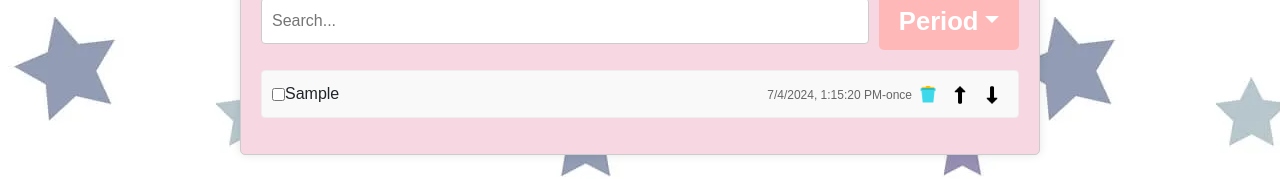
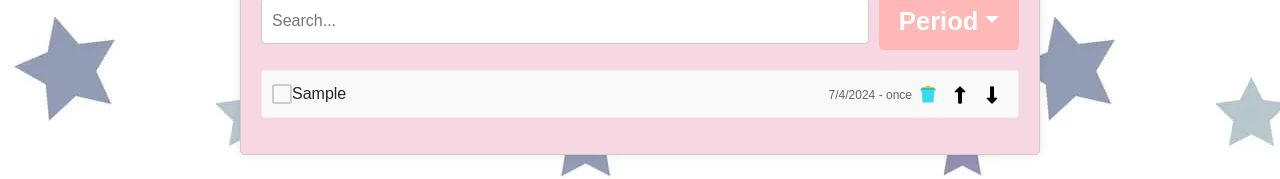
Before and after one commit to iremwacar/React-TodoList, a React (Vite) app: page / in a window 1280 px wide. Both pictures are taken after typing "Sample" into the empty fields and a click on the button "Add". Shown: the part 407-586 px from the top of the page. Built offline with nearby package versions, Linux system fonts and the light colour scheme.

Commit message:
chackbax css commit

```diff
--- a/src/componenets/Contacts/List/index.jsx
+++ b/src/componenets/Contacts/List/index.jsx
@@ -3,15 +3,11 @@ import Delete from "../../../assets/icons8-delete-48.png";
 import Up from "../../../assets/icons8-up-30.png";
 import Down from "../../../assets/icons8-down-30.png";
 import DatePicker from "react-datepicker";
-import Search from "../../../assets/icons8-search-30.png";
 import "react-datepicker/dist/react-datepicker.css";
 import Dropdown from "react-bootstrap/Dropdown";
 import "bootstrap/dist/css/bootstrap.min.css";
 import "react-toastify/dist/ReactToastify.css";
-
-import "../../../assets/icons8-search-30.png";
-
-import "react-toastify/dist/ReactToastify.css";
+import "../../../index.css";
 
 function List() {
   const [tasks, setTasks] = useState([]);
@@ -52,12 +48,7 @@ function List() {
     if (newTask.trim() !== "") {
       setTasks((prevTasks) => [
         ...prevTasks,
-        {
-          text: newTask,
-          datetime: selectedDate,
-          period: selectedPeriod,
-          completed: false,
-        },
+        { text: newTask, datetime: selectedDate, period: selectedPeriod, completed: false },
       ]);
       setNewTask("");
     }
@@ -183,7 +174,6 @@ function List() {
           type="text"
           placeholder="Search... "
           value={filterText}
-          src={Search}
           onChange={(e) => setFilterText(e.target.value)}
         />
         <Dropdown>
@@ -192,72 +182,38 @@ function List() {
           </Dropdown.Toggle>
 
           <Dropdown.Menu>
-            <Dropdown.Item
-              className="drp-once"
-              onClick={() => filterPeriod("once")}
-            >
-              Once
-            </Dropdown.Item>
-            <Dropdown.Item
-              className="drp-weekly"
-              onClick={() => filterPeriod("weekly")}
-            >
-              Weekly
-            </Dropdown.Item>
-            <Dropdown.Item
-              className="drp-monthly"
-              onClick={() => filterPeriod("monthly")}
-            >
-              Monthly
-            </Dropdown.Item>
-            <Dropdown.Item
-              className="drp-yearly"
-              onClick={() => filterPeriod("yearly")}
-            >
-              Yearly
-            </Dropdown.Item>
-            <Dropdown.Item
-              className="drp-all"
-              onClick={() => filterPeriod("all")}
-            >
-              All
-            </Dropdown.Item>
+            <Dropdown.Item onClick={() => filterPeriod("once")}>Once</Dropdown.Item>
+            <Dropdown.Item onClick={() => filterPeriod("weekly")}>Weekly</Dropdown.Item>
+            <Dropdown.Item onClick={() => filterPeriod("monthly")}>Monthly</Dropdown.Item>
+            <Dropdown.Item onClick={() => filterPeriod("yearly")}>Yearly</Dropdown.Item>
+            <Dropdown.Item onClick={() => filterPeriod("all")}>All</Dropdown.Item>
           </Dropdown.Menu>
         </Dropdown>
       </div>
 
       <ol className="task-list">
         {filteredTasks.map((task, index) => (
-          <li
-            key={index}
-            className={`${task.passed ? "task-passed" : ""} ${
-              task.completed ? "task-completed" : ""
-            }`}
-          >
-            <input
-              type="checkbox"
-              checked={task.completed}
-              onChange={() => toggleTaskCompleted(index)}
-            />
-
+          <li key={index} className={`${task.passed ? 'task-passed' : ''} ${task.completed ? 'task-completed' : ''}`}>
+            <div className="custom-checkbox" onClick={() => toggleTaskCompleted(index)}>
+              <input
+                type="checkbox"
+                checked={task.completed}
+                readOnly // Read-only olarak işaretlendi
+              />
+              <span className="checkmark">✓</span> {/* Stilize edilmiş tik işareti */}
+            </div>
             <span className="text">{renderFilteredText(task.text)}</span>
             <div>
               <span className="date-time">
-                {task.datetime.toLocaleString()}-{task.period}
+                {task.datetime.toLocaleDateString()} - {task.period}
               </span>
-              <button
-                className="delete-button"
-                onClick={() => deleteTask(index)}
-              >
+              <button className="delete-button" onClick={() => deleteTask(index)}>
                 <img className="delete-img" src={Delete} alt="Delete" />
               </button>
               <button className="up-button" onClick={() => moveTaskUp(index)}>
                 <img className="up-img" src={Up} alt="Move Up" />
               </button>
-              <button
-                className="down-button"
-                onClick={() => moveTaskDown(index)}
-              >
+              <button className="down-button" onClick={() => moveTaskDown(index)}>
                 <img className="down-img" src={Down} alt="Move Down" />
               </button>
             </div>
--- a/src/index.css
+++ b/src/index.css
@@ -150,3 +150,33 @@ body{
   opacity: 0.6; /* Opacity ayarı ile sonuk renk */
   color: #888; /* Opsiyonel olarak yazı rengi değiştirilebilir */
 }
+
+/* Checkbox stilini kaldır ve yerine stilize edilmiş tik işareti ekle */
+.to-do-list input[type="checkbox"] {
+  position: absolute; /* Checkbox'u gizlemek için */
+  opacity: 0; /* Checkbox'u gizlemek için */
+}
+
+.to-do-list .custom-checkbox {
+  position: relative;
+  display: inline-block;
+  width: 20px;
+  height: 20px;
+  border: 2px solid #ccc; /* Checkbox kenarlığı */
+  border-radius: 3px; /* Checkbox köşeleri */
+  cursor: pointer;
+}
+
+.to-do-list .custom-checkbox .checkmark {
+  position: absolute;
+  top: 50%;
+  left: 50%;
+  transform: translate(-50%, -50%);
+  visibility: hidden; /* Tik işareti başlangıçta görünmez */
+}
+
+.to-do-list .custom-checkbox input[type="checkbox"]:checked + .checkmark {
+  visibility: visible; /* Checkbox seçili olduğunda tik işareti görünür */
+  color: #4caf50; /* Tik işareti rengi */
+  font-size: 16px; /* Tik işareti boyutu */
+}
```
